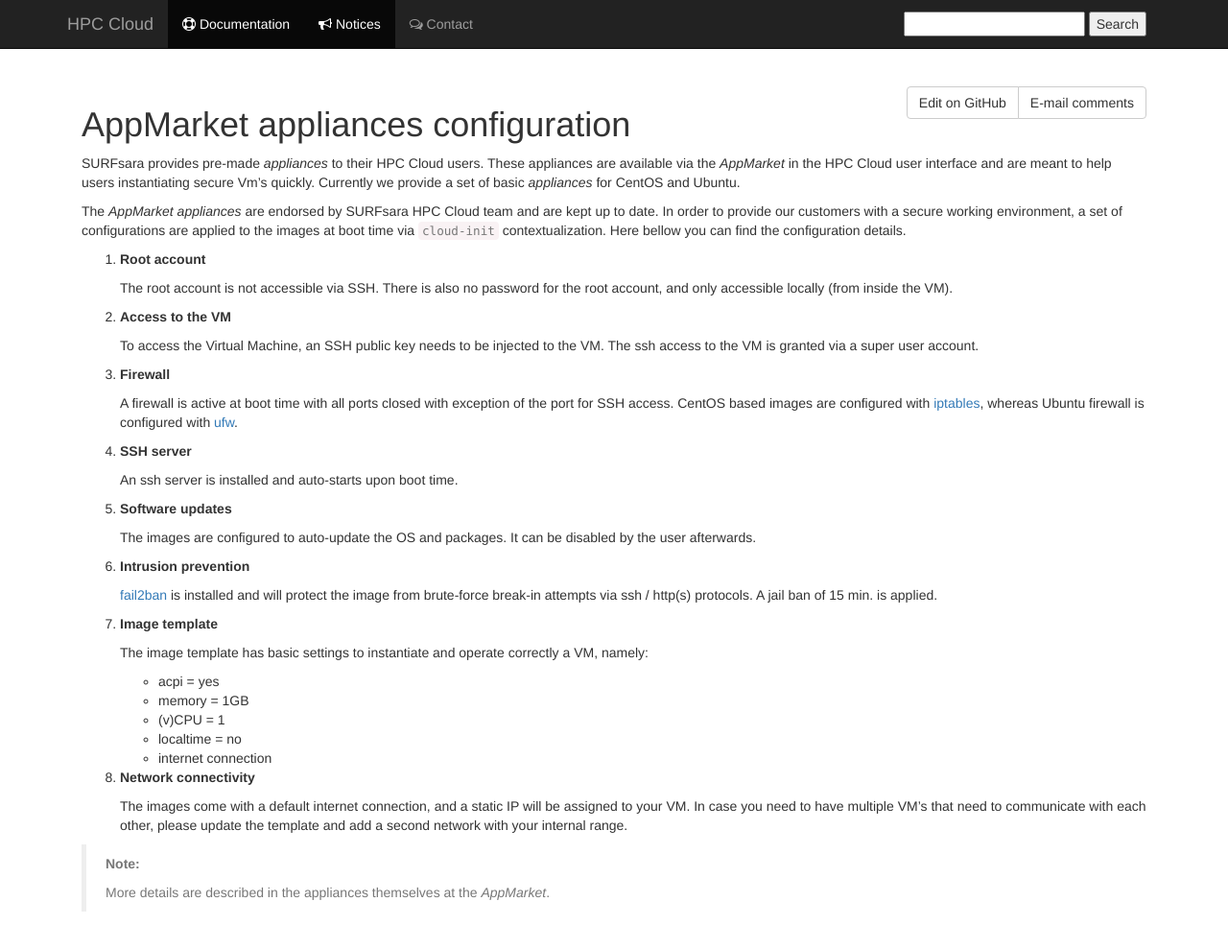
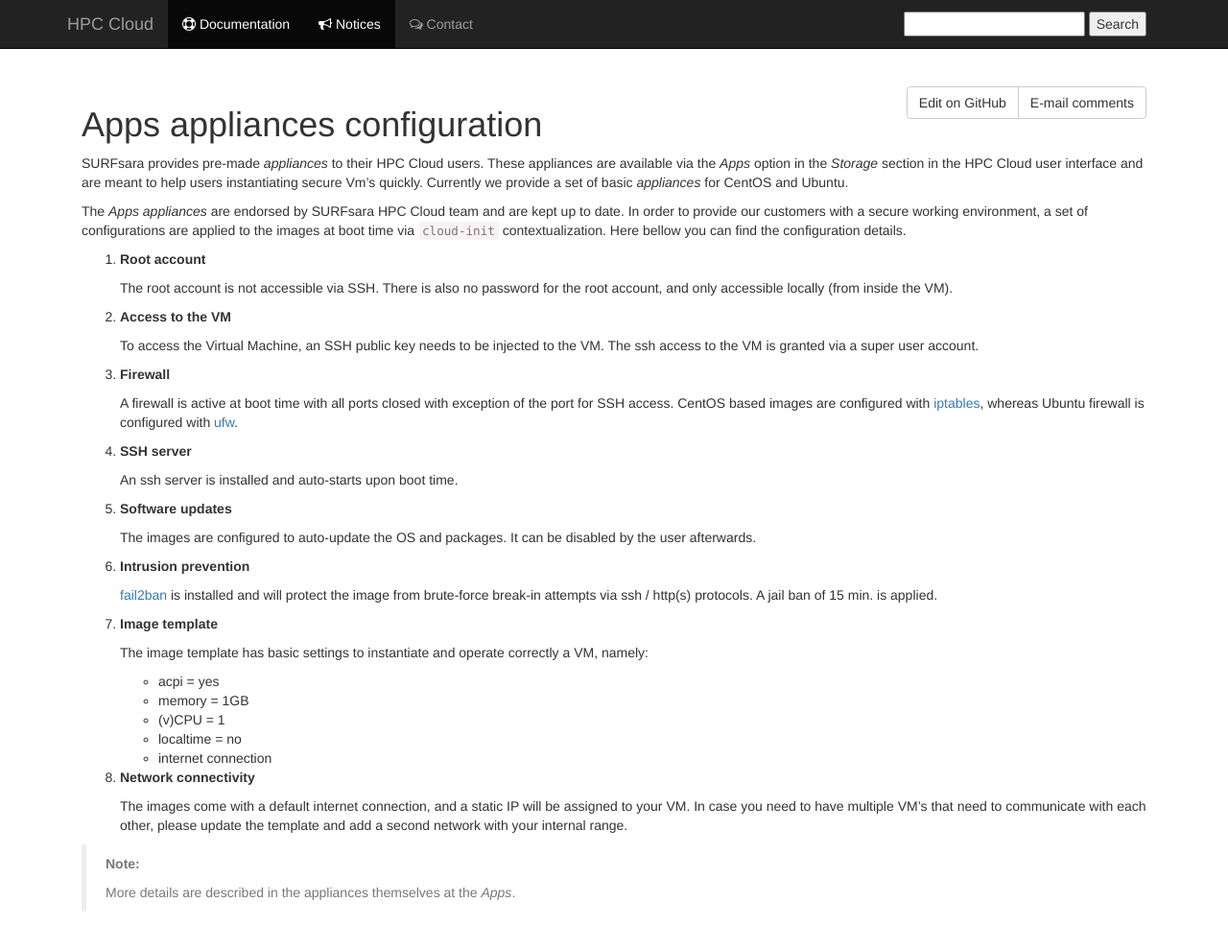
Before and after one commit to sara-nl/clouddocs, a Jekyll site: the page built from appliances-configuration.markdown, in a window 1280 px wide and 1010 px high. Shown: the top 989 px of the window at 96% size. Built offline with Jekyll 4.4.1, drawn with Linux system fonts in a browser that asks for light colours; nearby versions of some CDN libraries; our own code applies the rules of GitHub Pages for plain Markdown files.

Commit message:
Update appliances-configuration.markdown

```diff
--- a/appliances-configuration.markdown
+++ b/appliances-configuration.markdown
@@ -2,11 +2,11 @@
 layout: default
 ---
 
-# AppMarket appliances configuration
+# Apps appliances configuration
 
-SURFsara provides pre-made _appliances_ to their HPC Cloud users. These appliances are available via the _AppMarket_ in the HPC Cloud user interface and are meant to help users instantiating secure Vm's quickly. Currently we provide a set of basic _appliances_ for CentOS and Ubuntu.
+SURFsara provides pre-made _appliances_ to their HPC Cloud users. These appliances are available via the _Apps_ option in the _Storage_ section in the HPC Cloud user interface and are meant to help users instantiating secure Vm's quickly. Currently we provide a set of basic _appliances_ for CentOS and Ubuntu.
 
-The _AppMarket_ _appliances_ are endorsed by SURFsara HPC Cloud team and are kept up to date. In order to provide our customers with a secure working environment, a set of configurations are applied to the images at boot time via `cloud-init` contextualization. Here bellow you can find the configuration details.
+The _Apps_ _appliances_ are endorsed by SURFsara HPC Cloud team and are kept up to date. In order to provide our customers with a secure working environment, a set of configurations are applied to the images at boot time via `cloud-init` contextualization. Here bellow you can find the configuration details.
 
 1. **Root account**
 
@@ -48,4 +48,4 @@
 
 > **Note:**
 >
-> More details are described in the appliances themselves at the _AppMarket_.
+> More details are described in the appliances themselves at the _Apps_.
```
